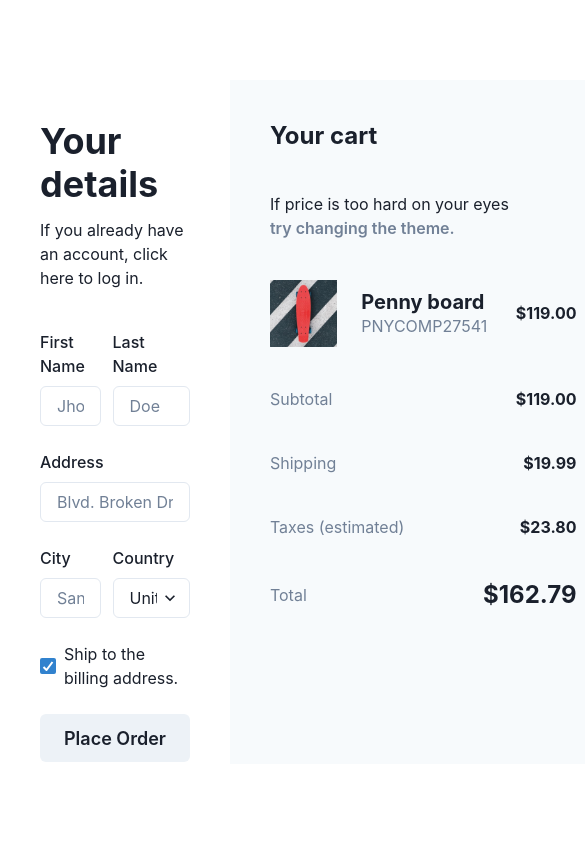
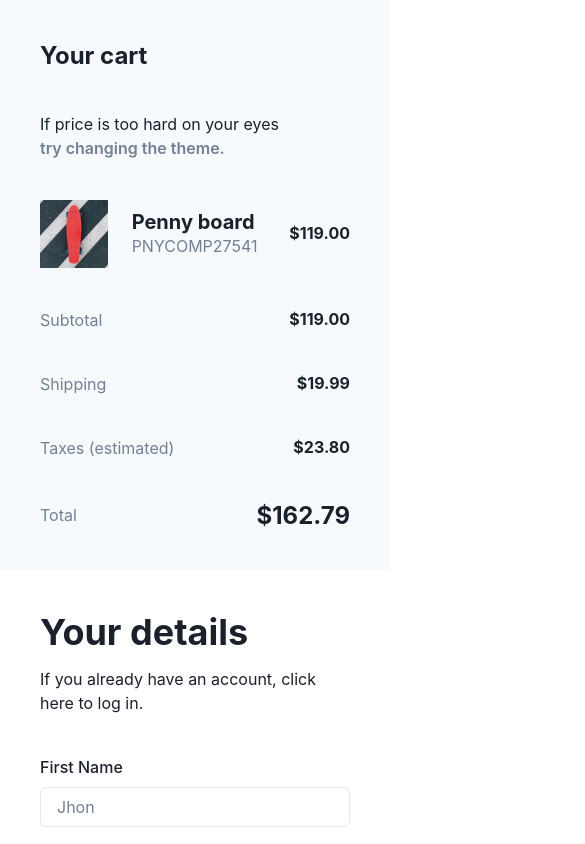
Before and after one commit to alifakbar111/my-app-chakra, a Next.js app: page / in a window 390 px wide. Shown: the top 844 px of the page, 585 px wide, since content can reach past the window. Built offline with nearby package versions, Linux system fonts and the light colour scheme.

Commit message:
feat: responsive design

```diff
--- a/pages/index.tsx
+++ b/pages/index.tsx
@@ -4,7 +4,11 @@
 
 const IndexPage = () => (
   <Container maxW={'container.xl'} p={0}>
-    <Flex h="100vh" py={20}>
+    <Flex
+      h={{ base: 'auto', md: '100vh' }}
+      py={[0, 10, 20]}
+      direction={{ base: 'column-reverse', md: 'row' }}
+    >
       <Details />
       <Cart />
     </Flex>
--- a/src/sections/details.tsx
+++ b/src/sections/details.tsx
@@ -10,9 +10,11 @@
   Select,
   Checkbox,
   Button,
+  useBreakpointValue,
 } from '@chakra-ui/react';
 
 const Details = () => {
+  const colSpan = useBreakpointValue({ base: 2, md: 1 });
   return (
     <VStack w="full" h="full" p={10} spacing={10} alignItems="flex-start">
       <VStack spacing={3} alignItems="flex-start">
@@ -20,13 +22,13 @@
         <Text>If you already have an account, click here to log in.</Text>
       </VStack>
       <SimpleGrid column={2} columnGap={3} rowGap={6} w="full">
-        <GridItem colSpan={1}>
+        <GridItem colSpan={colSpan}>
           <FormControl>
             <FormLabel>First Name</FormLabel>
             <Input placeholder="Jhon" />
           </FormControl>
         </GridItem>
-        <GridItem colSpan={1}>
+        <GridItem colSpan={colSpan}>
           <FormControl>
             <FormLabel>Last Name</FormLabel>
             <Input placeholder="Doe" />
@@ -38,13 +40,13 @@
             <Input placeholder="Blvd. Broken Dreams 21" />
           </FormControl>
         </GridItem>
-        <GridItem colSpan={1}>
+        <GridItem colSpan={colSpan}>
           <FormControl>
             <FormLabel>City</FormLabel>
             <Input placeholder="San Francisco" />
           </FormControl>
         </GridItem>
-        <GridItem colSpan={1}>
+        <GridItem colSpan={colSpan}>
           <FormControl>
             <FormLabel>Country</FormLabel>
             <Select>
```
